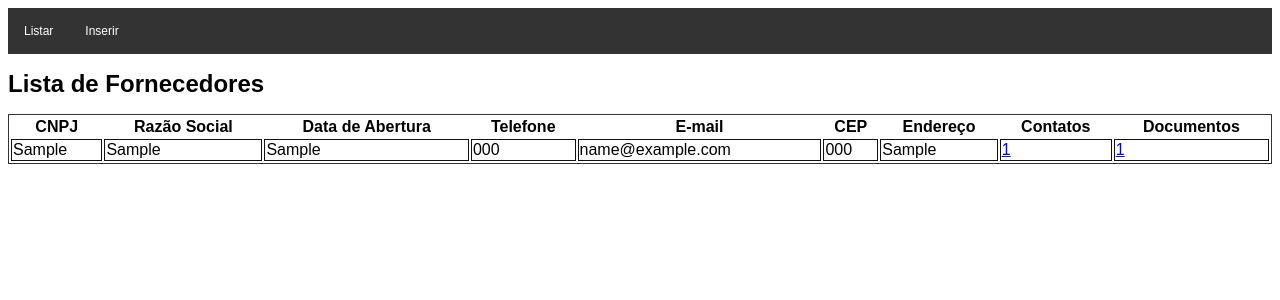
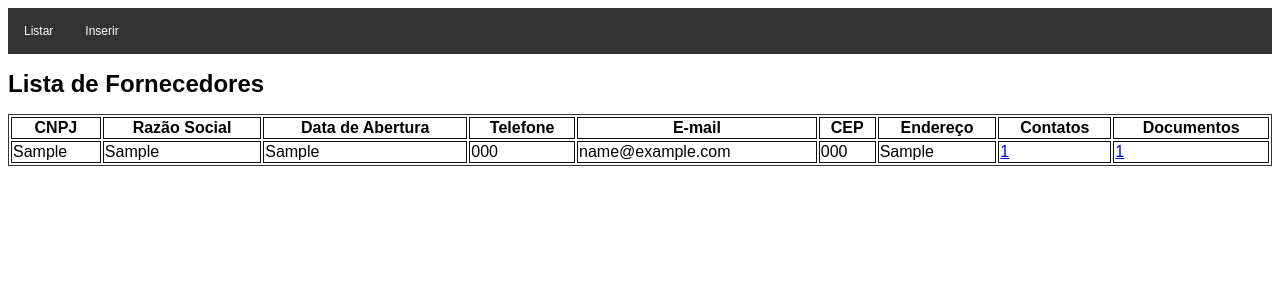
Before and after one commit to jcrodrigues87/teste-pratico-04, a PHP site: page /listar.php in a window 1280 px wide. Shown: the top 300 px of the page. Run offline with PHP 8.4, Linux system fonts and the light colour scheme; tables that the repository leaves empty or names only in its code hold one stand-in row (values such as "Sample post").

Commit message:
pequena alteração no estilo

```diff
--- a/inc/style.css
+++ b/inc/style.css
@@ -32,7 +32,7 @@ body {
     border: #333333 solid 1px;
 }
 
-.lista td {
+.lista td, .lista th {
     border: #111111 solid 1px;
 }
 
```
